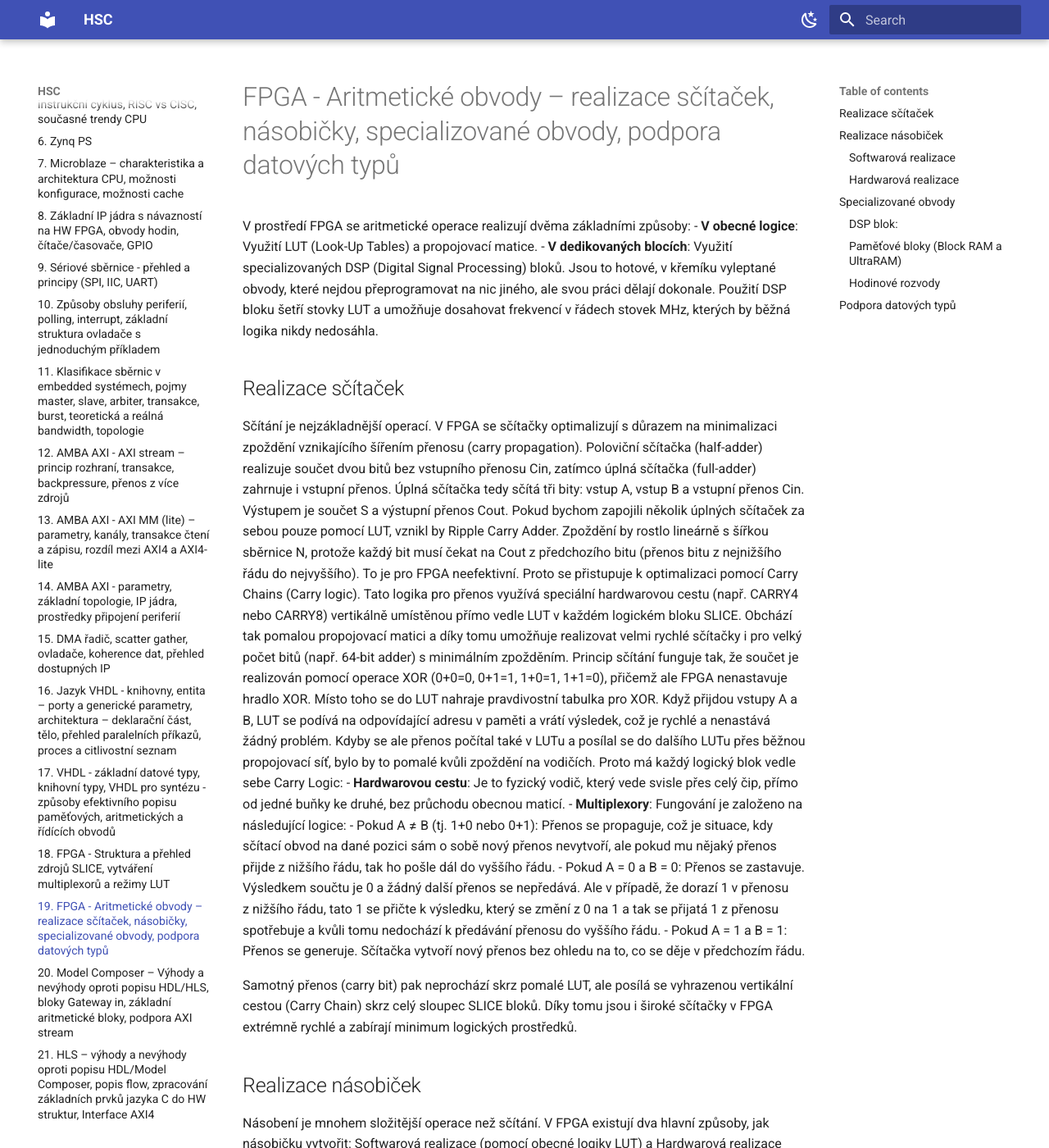
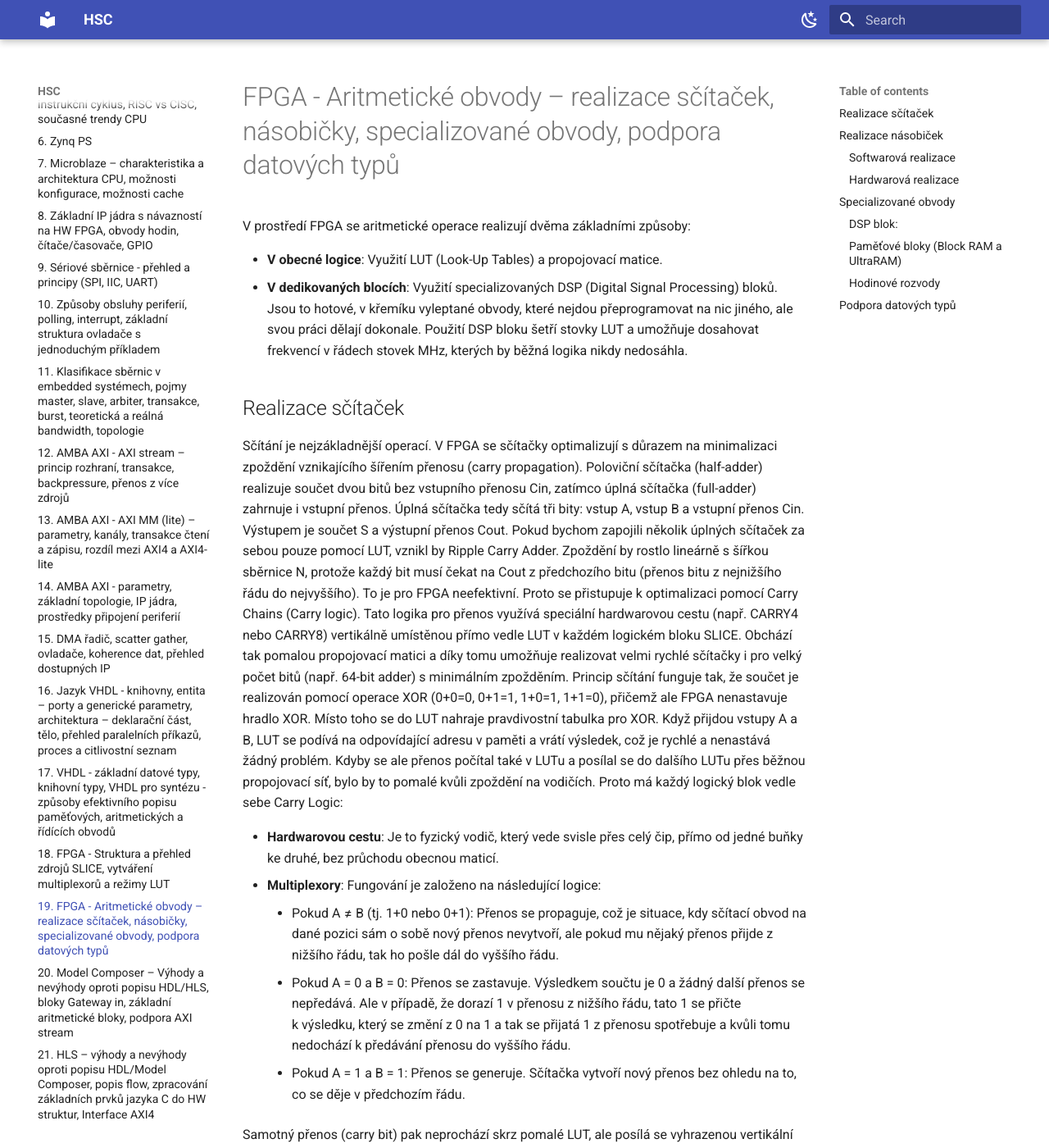
Before and after one commit to jakubklimo/HSC, an MkDocs documentation site: the page built from docs/HSC_19.md, in a window 1280 px wide and 1400 px high. Shown: the whole window at 82% size. Built offline with MkDocs 1.6.1 and Material for MkDocs 9.7.7, drawn with Linux system fonts in a browser that asks for light colours; some of the changed text lies outside the part shown.

Commit message:
Update HSC_19.md

```diff
--- a/docs/HSC_19.md
+++ b/docs/HSC_19.md
@@ -1,6 +1,7 @@
 # FPGA - Aritmetické obvody – realizace sčítaček, násobičky, specializované obvody, podpora datových typů
 
 V prostředí FPGA se aritmetické operace realizují dvěma základními způsoby:
+
 - **V obecné logice**: Využití LUT (Look-Up Tables) a propojovací matice.
 - **V dedikovaných blocích**: Využití specializovaných DSP (Digital Signal Processing) bloků. Jsou to hotové, v křemíku vyleptané obvody, které nejdou přeprogramovat na nic jiného, ale svou práci dělají dokonale. Použití DSP bloku šetří stovky LUT a umožňuje dosahovat frekvencí v řádech stovek MHz, kterých by běžná logika nikdy nedosáhla.
 
@@ -10,6 +11,7 @@ Sčítání je nejzákladnější operací. V FPGA se sčítačky optimalizují
 Poloviční sčítačka (half-adder) realizuje součet dvou bitů bez vstupního přenosu Cin, zatímco úplná sčítačka (full-adder) zahrnuje i vstupní přenos. Úplná sčítačka tedy sčítá tři bity: vstup A, vstup B a vstupní přenos Cin. Výstupem je součet S a výstupní přenos Cout.
 Pokud bychom zapojili několik úplných sčítaček za sebou pouze pomocí LUT, vznikl by Ripple Carry Adder. Zpoždění by rostlo lineárně s šířkou sběrnice N, protože každý bit musí čekat na Cout z předchozího bitu (přenos bitu z nejnižšího řádu do nejvyššího). To je pro FPGA neefektivní. Proto se přistupuje k optimalizaci pomocí Carry Chains (Carry logic). Tato logika pro přenos využívá speciální hardwarovou cestu (např. CARRY4 nebo CARRY8) vertikálně umístěnou přímo vedle LUT v každém logickém bloku SLICE. Obchází tak pomalou propojovací matici a díky tomu umožňuje realizovat velmi rychlé sčítačky i pro velký počet bitů (např. 64-bit adder) s minimálním zpožděním.
 Princip sčítání funguje tak, že součet je realizován pomocí operace XOR (0+0=0, 0+1=1, 1+0=1, 1+1=0), přičemž ale FPGA nenastavuje hradlo XOR. Místo toho se do LUT nahraje pravdivostní tabulka pro XOR. Když přijdou vstupy A a B, LUT se podívá na odpovídající adresu v paměti a vrátí výsledek, což je rychlé a nenastává žádný problém. Kdyby se ale přenos počítal také v LUTu a posílal se do dalšího LUTu přes běžnou propojovací síť, bylo by to pomalé kvůli zpoždění na vodičích. Proto má každý logický blok vedle sebe Carry Logic:
+
 - **Hardwarovou cestu**: Je to fyzický vodič, který vede svisle přes celý čip, přímo od jedné buňky ke druhé, bez průchodu obecnou maticí.
 - **Multiplexory**: Fungování je založeno na následující logice:
     - Pokud A ≠ B (tj. 1+0 nebo 0+1): Přenos se propaguje, což je situace, kdy sčítací obvod na dané pozici sám o sobě nový přenos nevytvoří, ale pokud mu nějaký přenos přijde z nižšího řádu, tak ho pošle dál do vyššího řádu.
@@ -24,9 +26,10 @@ Násobení je mnohem složitější operace než sčítání. V FPGA existují d
 
 ### Softwarová realizace
 Pokud potřebujeme vynásobit malá čísla (např. 4x4 bity) nebo FPGA nemá volné DSP bloky, syntezátor postaví násobičku z LUT tabulek a sčítaček. Funguje to na principu klasického násobení pod sebou, jen binárně (Shift & Add):
+
 - Vytvoření dílčích součinů: Každý bit násobitele se logicky vynásobí (operace AND) s celým násobencem.
-Pokud je bit 1, opíše se číslo.
-Pokud je bit 0, jsou to samé nuly.
+    - Pokud je bit 1, opíše se číslo.
+    - Pokud je bit 0, jsou to samé nuly.
 - Posun (Shift): Každý další řádek se posune o jeden bit doleva.
 - Sečtení (Add): Všechny tyto řádky se musí sečíst.
 
@@ -37,6 +40,7 @@ Moderní FPGA mají v křemíku vyleptané hotové obvody tzv. DSP bloky. Ty nep
 
 ## Specializované obvody
 **Mezi specializované obvody lze zařadit**:
+
 - DSP bloky
 - Paměťové bloky
 - Hodinové rozvody
@@ -47,6 +51,7 @@ Výše zmíněné hardwarové násobičky jsou dnes téměř vždy součástí k
 ![Obrázek](pics/hsc19_1.png)
 
 DSP blok DSP48E nabízí tyto základní funkce:
+
 - Násobičku 25×18 bitů s plnou podporou MAC operací až se 48bitovým akumulátorem vhodným pro konstrukci IIR filtrů.
 - Dynamický výběr operací v ALU jednotce (součet, rozdíl, logické operace) – kaskádní řazení DSP bloků s podporou přenosu výsledků až do hloubky 96 bitů.
 - SIMD (Single Instruction Multiple Data) operace 4×12 bitů nebo 2×24 bitů v jednom DSP48E bloku a taktu.
@@ -57,12 +62,14 @@ DSP blok DSP48E nabízí tyto základní funkce:
 
 ### Paměťové bloky (Block RAM a UltraRAM)
 Zatímco malé paměti se dají tvořit z LUT (tzv. distribuovaná paměť RAM), pro ukládání větších objemů dat (řádově Kbity až Mbity) obsahují FPGA specializované paměťové bloky:
+
 - **Block RAM (BRAM)**: Základní paměťový prvek s granularitou 36Kbit, vnitřně dělena na 9bit bloky. Je to True Dual-Port paměť, což znamená, že umožňuje nezávislý čtení/zápis ze dvou portů zároveň na různých frekvencích (hodinových doménách). Lze ji konfigurovat jako RAM, ROM nebo FIFO. Často obsahuje vestavěnou logiku pro detekci a opravu chyb a lze je kaskádovitě propojovat, což umožňuje využít kapacitu od desítek po stovky Mbitů.
 - **UltraRAM (URAM)**: V novějších architekturách (UltraScale a dále) se objevují tyto větší bloky s vyšší kapacitu na jeden sloupec zdrojů a granularitou 4K x 72 bit (288Kbitů), které jsou plně synchronní, ale pouze pro jedny hodiny a nejsou plně dvouportové (neumí ReadFirst, WriteFrist režimy).
 
 ### Hodinové rozvody
 
 V FPGA nejsou obvody pro správu hodin rozházeny náhodně. Jsou sdruženy do CMT (Clock Management Tile), které se dělí na:
+
 - **MMCM (Mixed-Mode Clock Manager)** – Výkonnější generátor hodin, určený pro složitou syntézu a fázování.
 - **PLL (Phase-Locked Loop)** – Jednodušší generátor hodin, optimalizovaná pro čistotu signálu.
 
@@ -84,14 +91,17 @@ Další důležitou komponentou je BUFGMUX (Global Clock Buffer Multiplexer), kt
 
 ## Podpora datových typů
 **Boolean**: Jedná se o nejjednodušší datový typ, který reprezentuje logickou 1 (True) nebo 0 (False). Používá se pro řídicí logiku (např. podmínky if, enable signály, reset). Nastavením se určí, který typ se syntézou vygeneruje:
+
 - **bit**: Starší typ ve VHDL, nabývá pouze hodnot 0 nebo 1.
 - **std_logic**: Průmyslový standard. Kromě 0 a 1 umí reprezentovat i další stavy, které jsou pro hardware kritické, jako je 'Z' (vysoká impedance – odpojeno) nebo 'X' (neznámá hodnota).
 
 **Fixed (Pevná řádová čárka)**: Fixed-point čísla umožňují počítat s desetinnými čísly, ale využívají k tomu celočíselnou (integer) aritmetiku, což je mnohem rychlejší a úspornější než čísla s plovoucí desetinnou čárkou.
+
 - UFix (Unsigned): Pouze kladná čísla.
 - Fix (Signed): Kladná i záporná čísla (obvykle v doplňkovém kódu).
 
 Zápis vypadá následovně Fix_WL_FL, kde WL je délka slova (Word Length) a FL je délka desetinné části (Fraction Length). Příklad Fix_16_14: Celé číslo má 16 bitů. Z toho 14 bitů je vyhrazeno pro desetinnou část. Zbývají 2 bity pro celou část (včetně znaménka, je-li to signed), to znamená, že je potřeba vědět, v jakém rozsahu se signály pohybují a zvolit správný počet bitů. Na rozdíl od float, kde se desetinná čárka posouvá, zde je pevná.
+
 - **Kvantizace** – Co se stane s bity vpravo. Když výsledek operace má více desetinných míst, než kolik můžeme uložit (např. násobení), musíme se zbavit přebytečných bitů na konci (LSB) buď klasickým matematickým zaokrouhlením (round), kde se přičte se polovina nejméně významného bitu a ořízne se. Což je přesnější, statistická chyba je nulová, ale musí se přičíst polovina LSB, což vyžaduje sčítačku, zabírá to místo na čipu a trvá to déle. Další možností je ořez (truncate), což je prosté odseknutí přebytečných bitů, nejsou k tomu potřeba žádná logická hradla navíc, ale vnáší to větší chybu (vždy se zaokrouhluje směrem dolů u Unsigned).
 - **Přeplnění (Overflow)** – Co se stane s bity vlevo. Když výsledek operace přesáhne maximální hodnotu, kterou datový typ dokáže zobrazit (např. součet dvou velkých čísel). Může nastat saturace (saturate), kdy se hodnota zasekne na maximu nebo minimu. Například rozsah je 0 až 255 a z výpočtu vyjde 300, tak výsledek bude 255. Nebo přetečení, kdy hodnota přeteče a začne znovu od nuly. Například rozsah je 0 až 255 a z výpočtu vyjde 256, tak výsledek bude 0.
 
```
